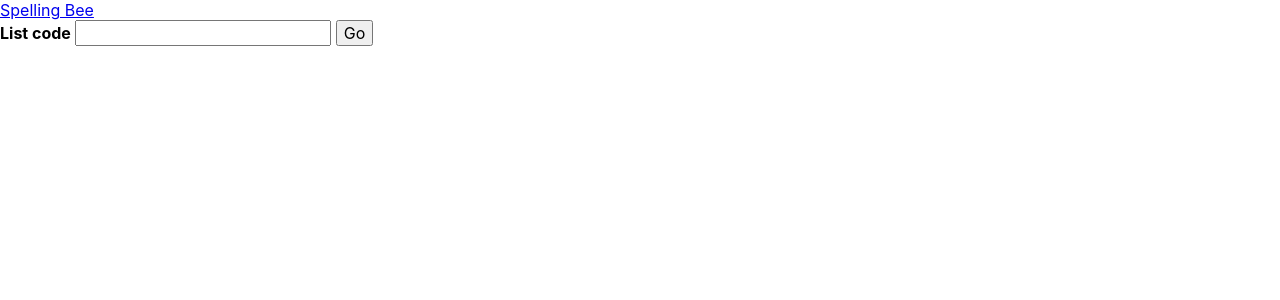
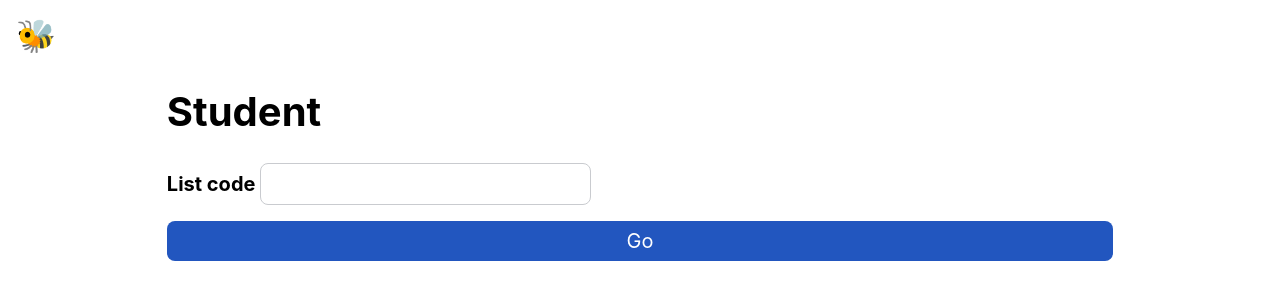
Before and after one commit to SeanMcP/spelling-bee, an Eleventy site: page src/student.md in a window 1280 px wide. Built offline with nearby package versions, Linux system fonts and the light colour scheme; Eleventy itself is replaced by a stand-in of ours; files that its build step writes are made by us from their sources.

Commit message:
style: add basic polish

```diff
--- a/docs/assets/css/styles.css
+++ b/docs/assets/css/styles.css
@@ -46,3 +46,79 @@
 }
 
 /* == END BASE == */
+
+:root {
+  --primary: var(--blue);
+  --text-on-primary: white;
+  --primary-hover: var(--dark-blue);
+}
+
+body {
+  font-size: 125%;
+}
+
+body > * {
+  padding: 1rem;
+}
+
+/* header {
+  box-shadow: 0 0 2rem hsla(0, 0%, 0%, 10%), 0 0 1rem hsla(0, 0%, 0%, 20%);
+} */
+
+.home-link {
+  text-decoration: none;
+}
+
+.home-link .logo {
+  font-size: 2rem;
+  margin-right: 0.5rem;
+}
+
+main {
+  margin: 0 auto;
+  max-width: 75ch;
+  padding: 1rem;
+}
+
+main > *:first-child {
+  margin-top: 0;
+}
+
+form,
+#fields {
+  display: grid;
+  gap: 1rem;
+}
+
+.field {
+  display: grid;
+  gap: 0.5rem;
+}
+
+label {
+  font-weight: bold;
+}
+
+button,
+input,
+textarea {
+  border: 1px solid var(--gray800);
+  border-radius: 0.5rem;
+  padding: 0.5rem;
+}
+
+li {
+  line-height: 150%;
+}
+
+button {
+  background-color: var(--primary);
+  border: none;
+  color: var(--text-on-primary);
+  padding: 0.5rem 1rem;
+}
+
+button:focus,
+button:hover {
+  background-color: var(--primary-hover);
+}
--- a/src/_includes/base.njk
+++ b/src/_includes/base.njk
@@ -8,10 +8,11 @@
     {% if styles %}<link rel="stylesheet" href="{{ '/spelling-bee/assets/css/' + styles | url }}">{% endif %}
   </head>
   <body>
+    <header class="header">
+      <a class="home-link" href="{{ '/' | url }}"><span aria-label="Spelling bee" class="logo" role="img">🐝</span></a>
+    </header>
     <main>
-        <header class="header">
-          <a href="{{ '/' | url }}">Spelling Bee</a>
-        </header>
+        <h1 id="title">{{ title or 'Spelling Bee' }}</h1>
         {{ content | safe }}
     </main>
   </body>
--- a/src/assets/css/styles.css
+++ b/src/assets/css/styles.css
@@ -46,3 +46,79 @@
 }
 
 /* == END BASE == */
+
+:root {
+  --primary: var(--blue);
+  --text-on-primary: white;
+  --primary-hover: var(--dark-blue);
+}
+
+body {
+  font-size: 125%;
+}
+
+body > * {
+  padding: 1rem;
+}
+
+/* header {
+  box-shadow: 0 0 2rem hsla(0, 0%, 0%, 10%), 0 0 1rem hsla(0, 0%, 0%, 20%);
+} */
+
+.home-link {
+  text-decoration: none;
+}
+
+.home-link .logo {
+  font-size: 2rem;
+  margin-right: 0.5rem;
+}
+
+main {
+  margin: 0 auto;
+  max-width: 75ch;
+  padding: 1rem;
+}
+
+main > *:first-child {
+  margin-top: 0;
+}
+
+form,
+#fields {
+  display: grid;
+  gap: 1rem;
+}
+
+.field {
+  display: grid;
+  gap: 0.5rem;
+}
+
+label {
+  font-weight: bold;
+}
+
+button,
+input,
+textarea {
+  border: 1px solid var(--gray800);
+  border-radius: 0.5rem;
+  padding: 0.5rem;
+}
+
+li {
+  line-height: 150%;
+}
+
+button {
+  background-color: var(--primary);
+  border: none;
+  color: var(--text-on-primary);
+  padding: 0.5rem 1rem;
+}
+
+button:focus,
+button:hover {
+  background-color: var(--primary-hover);
+}
```
Also changed, not shown: docs/activities/gaps/index.html (+4 -3 lines), docs/activities/listen/index.html (+4 -3 lines), docs/activities/scramble/index.html (+4 -3 lines), docs/index.html (+4 -3 lines), docs/practice/index.html (+4 -3 lines), docs/student/index.html (+4 -3 lines), docs/teacher/index.html (+30 -5 lines), src/teacher.md (+9 -4 lines). Lines whose indentation alone changed are shown as unchanged.
